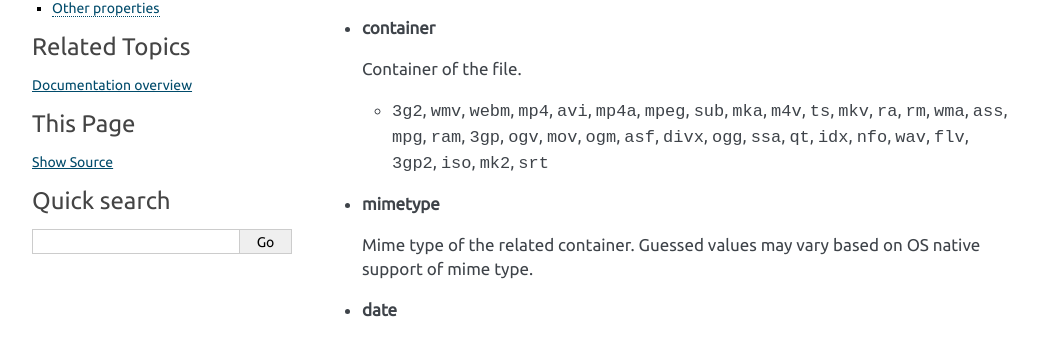
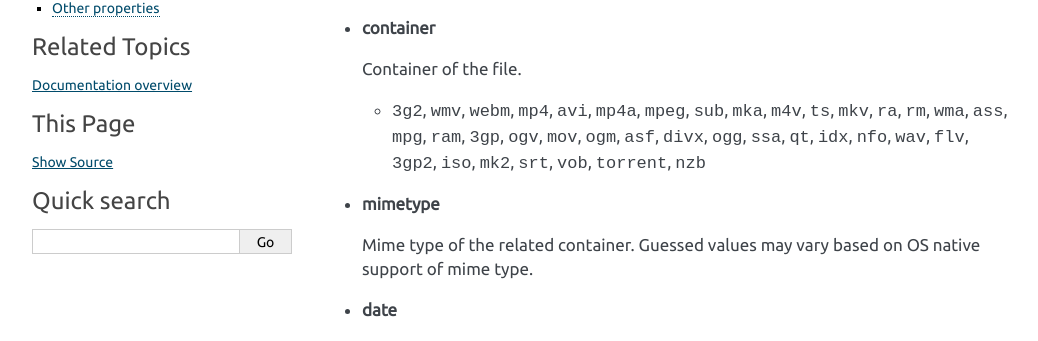
Before and after one commit to guessit-io/guessit, a Sphinx documentation site: the page built from docs/properties.rst, in a window 1280 px wide and 900 px high, scrolled down 516 px. Shown: the part 108-449 px from the top of the window, without its empty margins (106-1144 px from the left). Built offline with Sphinx 7.4.7, drawn with Linux system fonts in a browser that asks for light colours.

Commit message:
Updating container docs

```diff
--- a/docs/properties.rst
+++ b/docs/properties.rst
@@ -35,7 +35,7 @@ Main properties
 
   Container of the file.
 
-  - ``3g2``, ``wmv``, ``webm``, ``mp4``, ``avi``, ``mp4a``, ``mpeg``, ``sub``, ``mka``, ``m4v``, ``ts``, ``mkv``, ``ra``, ``rm``, ``wma``, ``ass``, ``mpg``, ``ram``, ``3gp``, ``ogv``, ``mov``, ``ogm``, ``asf``, ``divx``, ``ogg``, ``ssa``, ``qt``, ``idx``, ``nfo``, ``wav``, ``flv``, ``3gp2``, ``iso``, ``mk2``, ``srt``
+  - ``3g2``, ``wmv``, ``webm``, ``mp4``, ``avi``, ``mp4a``, ``mpeg``, ``sub``, ``mka``, ``m4v``, ``ts``, ``mkv``, ``ra``, ``rm``, ``wma``, ``ass``, ``mpg``, ``ram``, ``3gp``, ``ogv``, ``mov``, ``ogm``, ``asf``, ``divx``, ``ogg``, ``ssa``, ``qt``, ``idx``, ``nfo``, ``wav``, ``flv``, ``3gp2``, ``iso``, ``mk2``, ``srt``, ``vob``, ``torrent``, ``nzb``
 
 - **mimetype**
 
```
